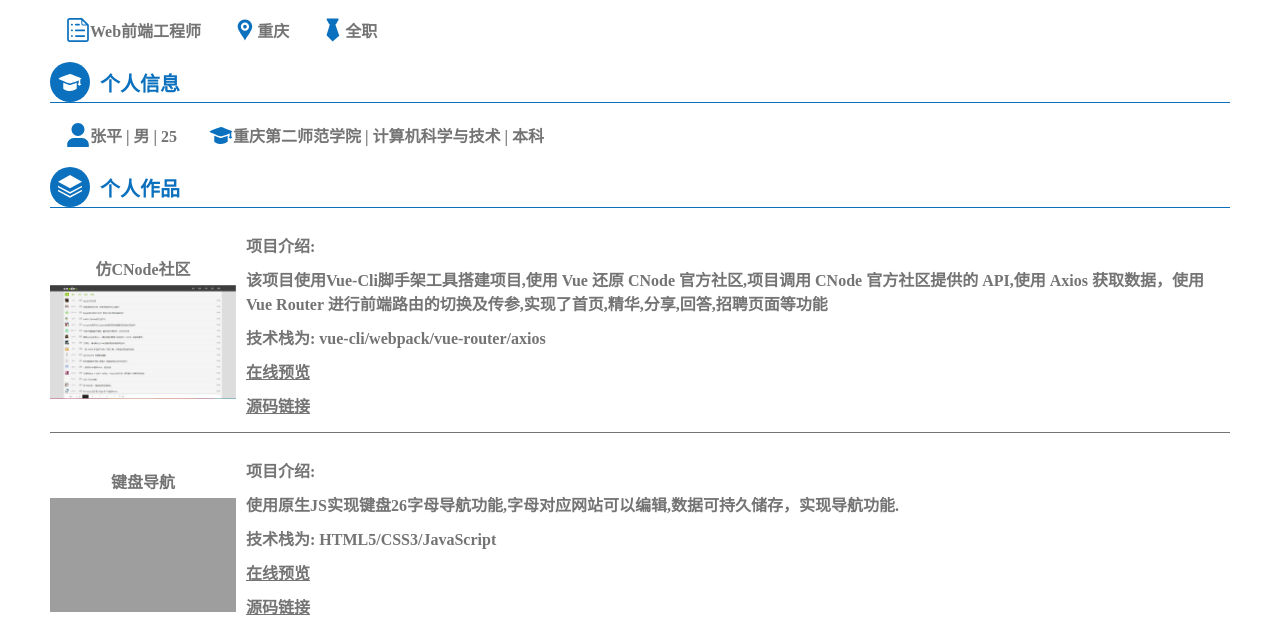
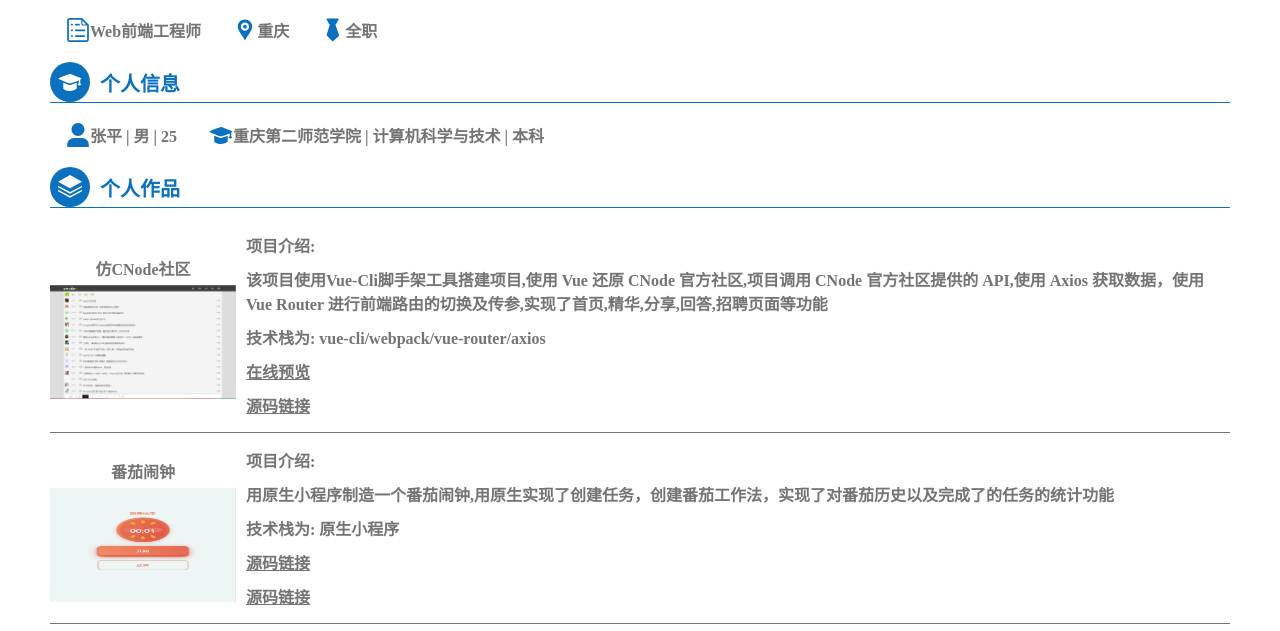
Before and after one commit to DelevanZhang/pdf-resume, a plain HTML site: page index.html in a window 1280 px wide. Shown: the part 267-898 px from the top of the page. Drawn offline with Linux system fonts and the light colour scheme; grey boxes are pictures that could not be loaded.

Commit message:
2019/11/21

```diff
--- a/index.css
+++ b/index.css
@@ -263,11 +263,49 @@ main>.cnode {
 .cnode>figcaption>span>a {
     color: #747474;
 }
+main>.wxTomato {
+    grid-row: 7;
+    grid-column: 1;
+    margin-top: 10px;
+    font-size: 20px;
+    color: #747474;
+    font-weight: bold;
+    display: flex;
+    align-items: center;
+    padding-bottom: 10px;
+    border-bottom: 1px solid #747474;
+}
+
+.wxTomato>figcaption {
+    display: flex;
+    flex-direction: column;
+    margin-right: 10px;
+}
+
+.wxTomato>figcaption>img {
+    width: 186px;
+    height: 114px;
+}
+
+.wxTomato>figcaption>.cnodespan {
+    align-self: center;
+}
+
+.wxTomato>figcaption>span {
+    font-size: 16px;
+    padding: 5px 0;
+}
+
+
+
+.wxTomato>figcaption>span>a {
+    color: #747474;
+}
 
 main>.keynav {
     grid-row: 8;
     grid-column: 1;
-    margin-top: 20px;
+    margin-top: 10px;
     font-size: 20px;
     color: #747474;
     font-weight: bold;
--- a/index.html
+++ b/index.html
@@ -99,6 +99,19 @@
                     <span><a href="https://github.com/DelevanZhang/CNode-Vue">源码链接</a></span>
                 </figcaption>
             </section>
+            <section class="wxTomato">
+                <figcaption>
+                    <span class="cnodespan">番茄闹钟</span>
+                    <img src="./images/tomaoto.PNG">
+                </figcaption>
+                <figcaption>
+                    <span class="wxTomato-color">项目介绍:</span>
+                    <span>用原生小程序制造一个番茄闹钟,用原生实现了创建任务，创建番茄工作法，实现了对番茄历史以及完成了的任务的统计功能</span>
+                    <span>技术栈为: 原生小程序</span>
+                    <span><a href="https://github.com/DelevanZhang/tomato-mini-program">源码链接</a></span>
+                    <span><a href="https://github.com/DelevanZhang/tomato-mini-program">源码链接</a></span>
+                </figcaption>
+            </section>
             <section class="keynav">
                 <figcaption>
                     <span class="cnodespan">键盘导航</span>
```
Also changed, not shown: images/tomaoto.PNG (added).
